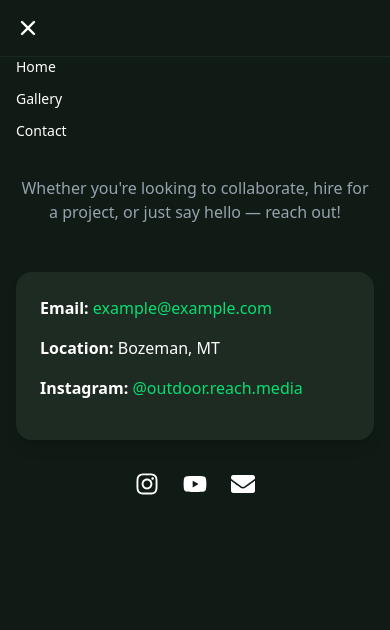
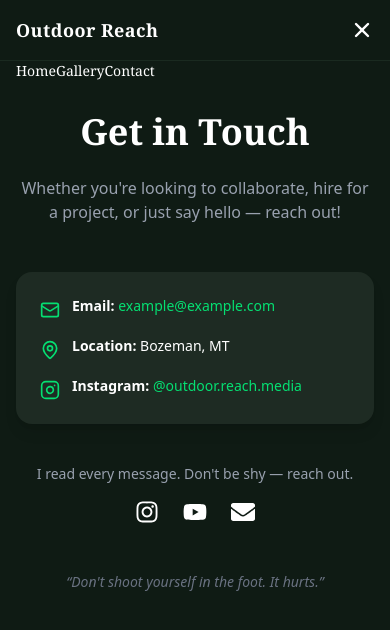
Before and after one commit to cadens99/outdoor-media, a React (Vite) app: page /contact in a window 390 px wide. Both pictures are taken after a click on the button "Toggle navigation". Shown: the top 630 px of the page. Built offline with nearby package versions, Linux system fonts and the light colour scheme.

Commit message:
added complete navigation

```diff
--- a/package.json
+++ b/package.json
@@ -13,6 +13,7 @@
     "@headlessui/react": "^2.2.2",
     "@heroicons/react": "^2.2.0",
     "framer-motion": "^12.11.0",
+    "lucide-react": "^0.510.0",
     "react": "^19.1.0",
     "react-dom": "^19.1.0",
     "react-icons": "^5.5.0",
--- a/src/components/Hero.jsx
+++ b/src/components/Hero.jsx
@@ -3,7 +3,7 @@ export default function HeroSection() {
   return (
     <div
       className="relative h-screen bg-cover bg-center"
-      style={{ backgroundImage: "url('/images/hero.jpg')" }}
+      style={{ backgroundImage: "url('/images/hero.webp')" }}
     >
       {/* Overlay */}
       <div className="absolute inset-0 bg-black/50" />
--- a/src/components/NavBar.jsx
+++ b/src/components/NavBar.jsx
@@ -1,48 +1,51 @@
 import { useState, useEffect } from 'react';
-import { Link } from 'react-router-dom';
+import { Link, useLocation } from 'react-router-dom';
 import { HiMenu, HiX } from 'react-icons/hi';
 
 export default function NavBar() {
   const [isOpen, setIsOpen] = useState(false);
   const [scrolled, setScrolled] = useState(false);
+  const location = useLocation();
 
   useEffect(() => {
     const handleScroll = () => {
       setScrolled(window.scrollY > 20);
     };
-
     window.addEventListener('scroll', handleScroll);
     return () => window.removeEventListener('scroll', handleScroll);
   }, []);
 
+  // Close mobile menu on route change
+  useEffect(() => {
+    setIsOpen(false);
+  }, [location]);
+
+  const navLinkClass = `hover:text-green-300 transition`;
+
   return (
     <nav
-      className={`fixed top-0 left-0 right-0 z-50 transition-all duration-300 ease-in-out ${scrolled
+      className={`fixed top-0 left-0 right-0 z-50 transition-all duration-300 ease-in-out ${
+        scrolled
           ? 'bg-[#0f1b14]/90 shadow-md backdrop-blur border-b border-[#1a2a20]'
           : 'bg-transparent'
-        }`}
+      }`}
     >
       <div className="max-w-6xl mx-auto px-4 py-4 flex justify-between items-center animate-fade-in">
-        {/* <Link to="/" className="flex items-center space-x-3 group">
-          <img
-            src="/images/logo.png"
-            alt="Outdoor Reach Media logo"
-            className="w-10 h-10 object-contain transition-transform group-hover:scale-105"
-          />
-          <span className="text-xl font-bold tracking-tight text-white group-hover:text-green-400">
+        {/* Logo / Brand */}
+        <Link to="/" className="text-lg font-bold font-serif tracking-wide hover:text-green-300 transition">
+          Outdoor Reach
+        </Link>
 
-          </span>
-        </Link> */}
-
-
+        {/* Desktop Links */}
         <div className="hidden md:flex space-x-6 text-sm font-serif">
-          <Link to="/" className="hover:text-green-300 transition">Home</Link>
-          <a href="#gallery" className="hover:text-green-300 transition">Gallery</a>
-          <Link to="/contact" className="hover:text-green-300 transition">Contact</Link>
+          <Link to="/" className={navLinkClass}>Home</Link>
+          <Link to="/#gallery" className={navLinkClass}>Gallery</Link>
+          <Link to="/contact" className={navLinkClass}>Contact</Link>
         </div>
 
+        {/* Mobile Menu Button */}
         <button
-          className="md:hidden text-2xl focus:outline-none"
+          className="md:hidden text-2xl focus:outline-none text-white"
           onClick={() => setIsOpen(!isOpen)}
           aria-label="Toggle navigation"
         >
@@ -50,13 +53,18 @@ export default function NavBar() {
         </button>
       </div>
 
-      {isOpen && (
-        <div className="md:hidden bg-[#0f1b14] border-t border-[#1a2a20] px-4 pb-4 text-sm space-y-3">
-          <Link to="/" onClick={() => setIsOpen(false)} className="block hover:text-green-300">Home</Link>
-          <a href="#gallery" onClick={() => setIsOpen(false)} className="block hover:text-green-300">Gallery</a>
-          <Link to="/contact" onClick={() => setIsOpen(false)} className="block hover:text-green-300">Contact</Link>
+      {/* Mobile Menu Dropdown */}
+      <div
+        className={`md:hidden transition-all duration-300 overflow-hidden ${
+          isOpen ? 'max-h-40 opacity-100' : 'max-h-0 opacity-0'
+        }`}
+      >
+        <div className="bg-[#0f1b14] border-t border-[#1a2a20] px-4 pb-4 text-sm font-serif space-y-3">
+          <Link to="/" className={navLinkClass}>Home</Link>
+          <Link to="/#gallery" className={navLinkClass}>Gallery</Link>
+          <Link to="/contact" className={navLinkClass}>Contact</Link>
         </div>
-      )}
+      </div>
     </nav>
   );
 }
--- /dev/null
+++ b/src/hooks/useScrollToHash.js
@@ -0,0 +1,19 @@
+// src/hooks/useScrollToHash.js
+import { useEffect } from 'react';
+import { useLocation } from 'react-router-dom';
+
+export default function useScrollToHash() {
+  const { hash } = useLocation();
+
+  useEffect(() => {
+    if (hash) {
+      // Allow time for the page to render first
+      setTimeout(() => {
+        const target = document.querySelector(hash);
+        if (target) {
+          target.scrollIntoView({ behavior: 'smooth' });
+        }
+      }, 100);
+    }
+  }, [hash]);
+}
--- a/src/index.css
+++ b/src/index.css
@@ -40,3 +40,7 @@
   flex-direction: column;
   gap: 1rem;
 }
+
+html {
+  scroll-behavior: smooth;
+}
--- a/src/pages/Contact.jsx
+++ b/src/pages/Contact.jsx
@@ -1,6 +1,7 @@
 // src/pages/Contact.jsx
 import NavBar from '../components/NavBar';
 import SocialLinks from '../components/SocialLinks';
+import { Mail, MapPin, Instagram } from 'lucide-react';
 
 export default function Contact() {
   return (
@@ -8,29 +9,52 @@ export default function Contact() {
       <NavBar />
 
       <div className="max-w-xl mx-auto px-4 py-12">
-        <h1 className="text-4xl font-bold text-center mb-6">Get in Touch</h1>
+        <h1 className="text-4xl font-bold text-center mb-6 font-serif">Get in Touch</h1>
         <p className="text-center text-gray-400 mb-12">
           Whether you're looking to collaborate, hire for a project, or just say hello — reach out!
         </p>
 
-        <div className="bg-[#1e2b23] p-6 rounded-2xl shadow-lg">
-          <p className="mb-4">
+        {/* Contact Info Box */}
+        <div className="bg-[#1e2b23] p-6 rounded-2xl shadow-lg space-y-4 text-sm md:text-base">
+          <div className="flex items-start gap-3">
+            <Mail className="text-green-400 mt-1" size={20} />
+            <p>
               <strong>Email:</strong>{' '}
               <a href="mailto:example@example.com" className="text-green-400 hover:underline">
                 example@example.com
               </a>
             </p>
-          <p className="mb-4"><strong>Location:</strong> Bozeman, MT</p>
-          <p className="mb-4">
+          </div>
+
+          <div className="flex items-start gap-3">
+            <MapPin className="text-green-400 mt-1" size={20} />
+            <p>
+              <strong>Location:</strong> Bozeman, MT
+            </p>
+          </div>
+
+          <div className="flex items-start gap-3">
+            <Instagram className="text-green-400 mt-1" size={20} />
+            <p>
               <strong>Instagram:</strong>{' '}
               <a href="https://instagram.com/yourhandle" className="text-green-400 hover:underline">
                 @outdoor.reach.media
               </a>
             </p>
           </div>
+        </div>
 
-        <div className="mt-8 text-center">
+        {/* Social Links */}
+        <div className="mt-10 text-center">
+          <p className="text-gray-400 text-sm mb-4">
+            I read every message. Don't be shy — reach out.
+          </p>
           <SocialLinks />
+        </div>
+
+        {/* Optional CTA or Quote */}
+        <div className="mt-12 text-center text-sm italic text-gray-500">
+          “Don't shoot yourself in the foot. It hurts.”
         </div>
       </div>
     </div>
--- a/src/pages/Home.jsx
+++ b/src/pages/Home.jsx
@@ -4,9 +4,11 @@ import SocialLinks from '../components/SocialLinks';
 import PhotoGallery from '../components/PhotoGallery';
 import ShotStories from '../components/ShotStories';
 import FieldLoadouts from '../components/FieldLoadouts';
+import useScrollToHash from '../hooks/useScrollToHash';
 
 
 export default function Home() {
+    useScrollToHash();
     return (
         <div className="bg-[#0f1b14] text-white">
             {/* Navbar */}
@@ -28,7 +30,9 @@ export default function Home() {
             </section>
 
             {/* Photo Gallery */}
-            <PhotoGallery />
+            <section id="gallery" className="py-16 px-4 bg-[#0d1a13]">
+                <PhotoGallery />
+            </section>
 
             {/* Shot Stories */}
             <ShotStories />
```
Also changed, not shown: 1 other file (tests, documents, lock files or other folders). Lines whose indentation alone changed are shown as unchanged.
